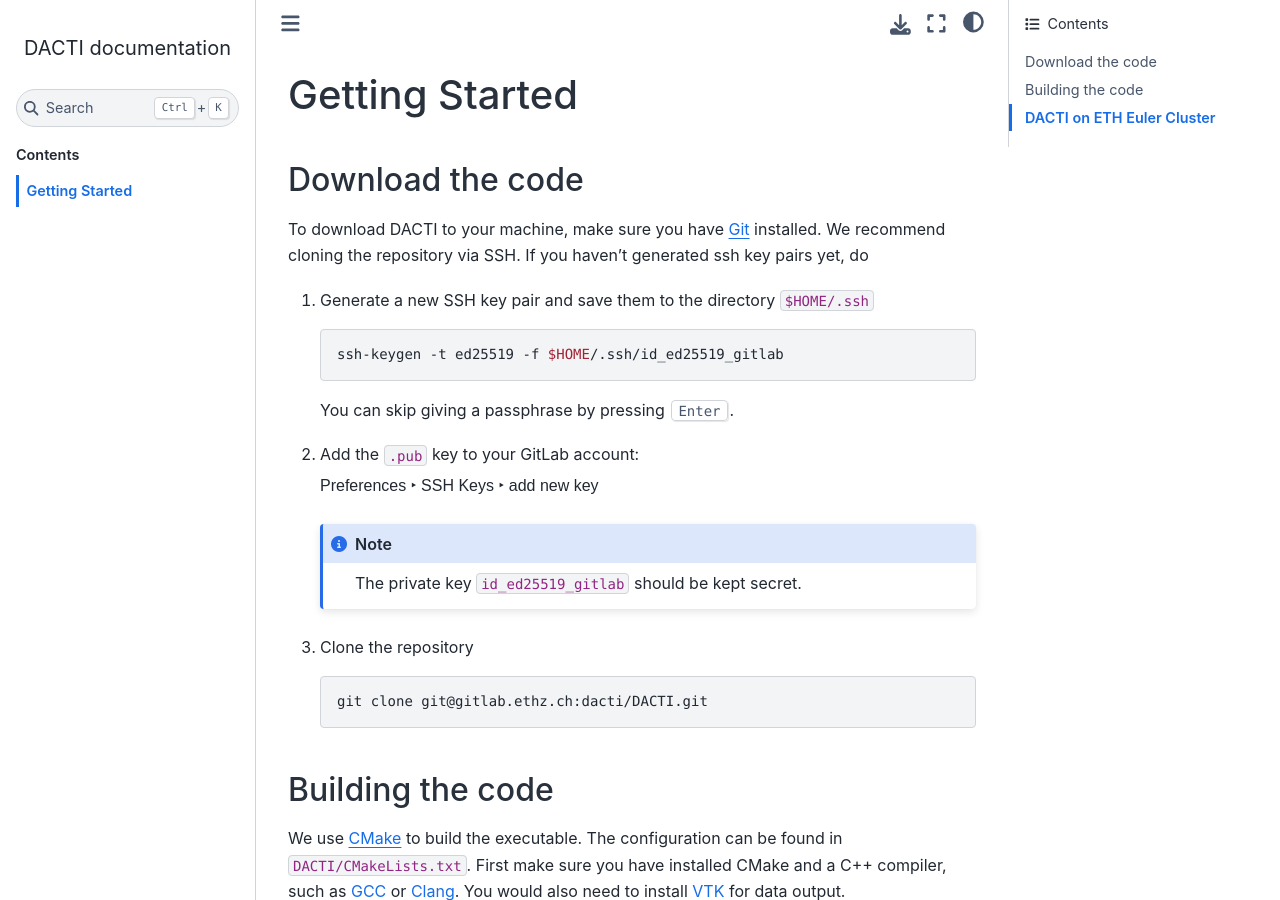
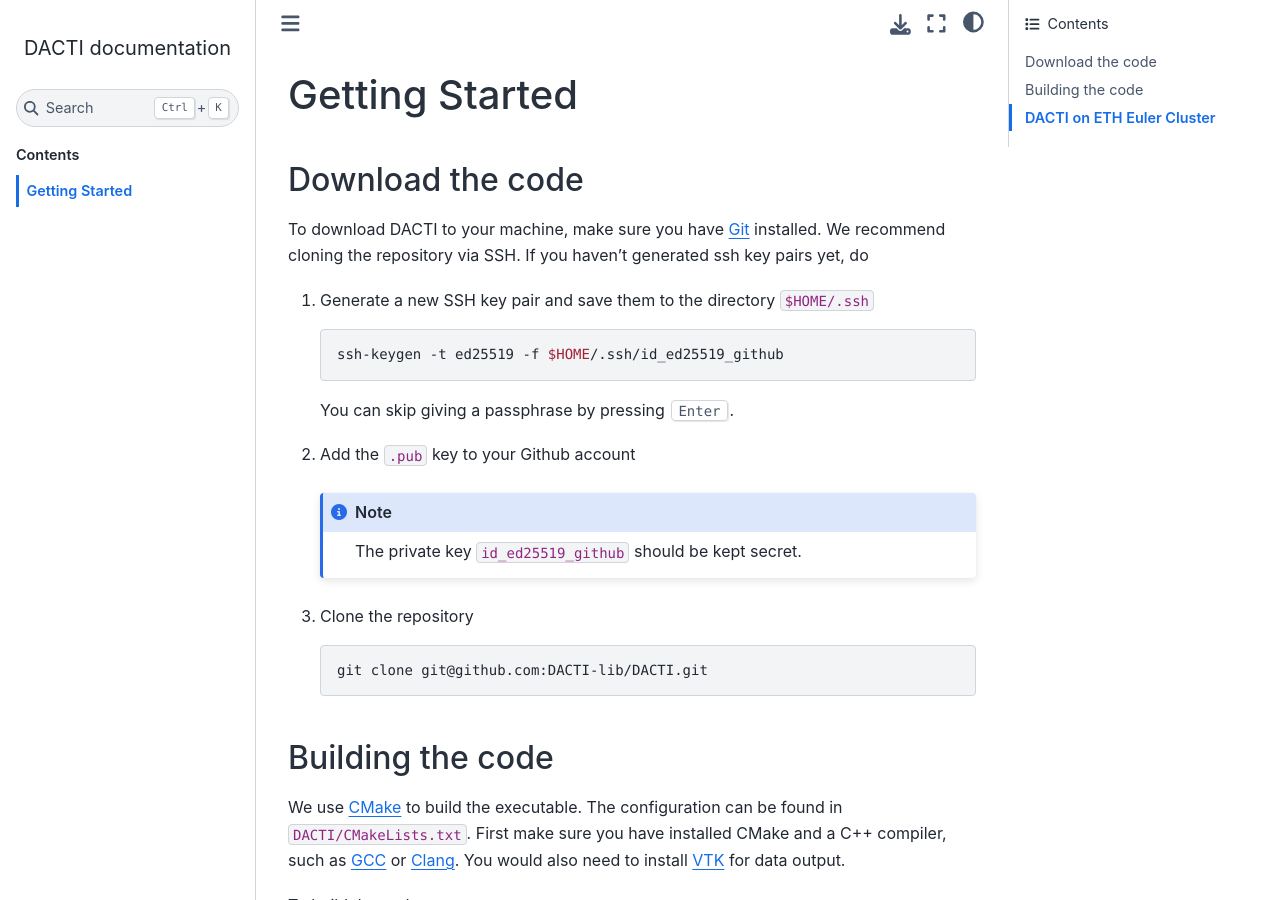
Before and after one commit to DACTI-lib/DACTI, a Sphinx documentation site: the page built from doc/source/getting_started.rst, in a window 1280 px wide and 900 px high. Built offline with Sphinx 7.4.7 and the Sphinx Book theme 1.1.4, drawn with Linux system fonts in a browser that asks for light colours; some of the changed text lies outside the part shown.

Commit message:
changed doc

```diff
--- a/doc/source/getting_started.rst
+++ b/doc/source/getting_started.rst
@@ -11,22 +11,20 @@ To download DACTI to your machine, make sure you have `Git <https://git-scm.com/
 
     .. code-block:: shell
 
-        ssh-keygen -t ed25519 -f $HOME/.ssh/id_ed25519_gitlab
+        ssh-keygen -t ed25519 -f $HOME/.ssh/id_ed25519_github
 
     You can skip giving a passphrase by pressing :kbd:`Enter`.
 
-#.  Add the ``.pub`` key to your GitLab account:
-
-    :menuselection:`Preferences --> SSH Keys --> add new key`
+#.  Add the ``.pub`` key to your Github account
 
     .. note::
-        The private key ``id_ed25519_gitlab`` should be kept secret.
+        The private key ``id_ed25519_github`` should be kept secret.
 
 #.  Clone the repository
 
     .. code-block:: shell
 
-        git clone git@gitlab.ethz.ch:dacti/DACTI.git
+        git clone git@github.com:DACTI-lib/DACTI.git
 
 
 Building the code
@@ -102,7 +100,7 @@ To build and run DACTI on Euler
     .. code-block:: shell
 
         cd $HOME
-        git clone git@gitlab.ethz.ch:dacti/DACTI.git
+        git clone git@github.com:DACTI-lib/DACTI.git
 
 #.  Build the code
 
```
